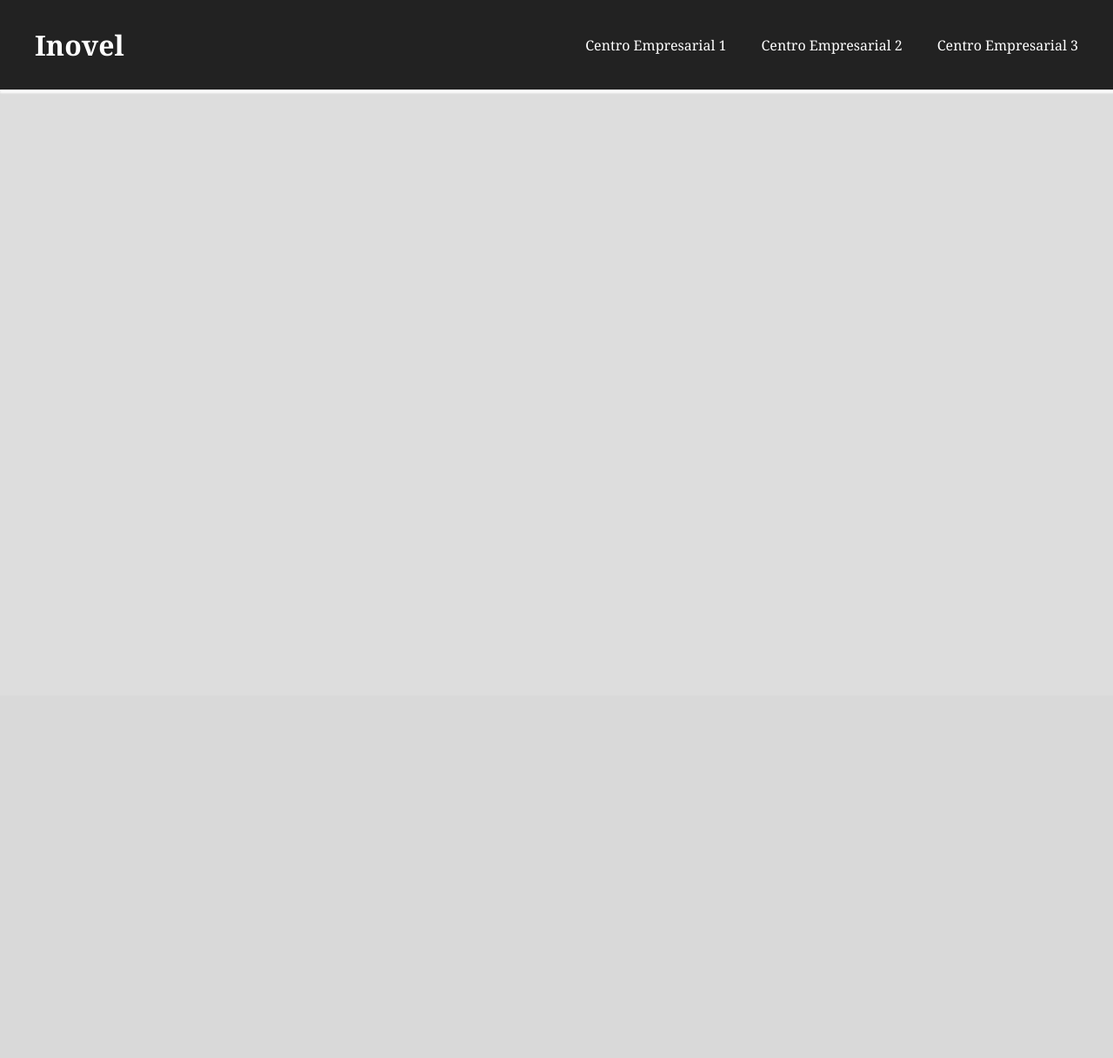
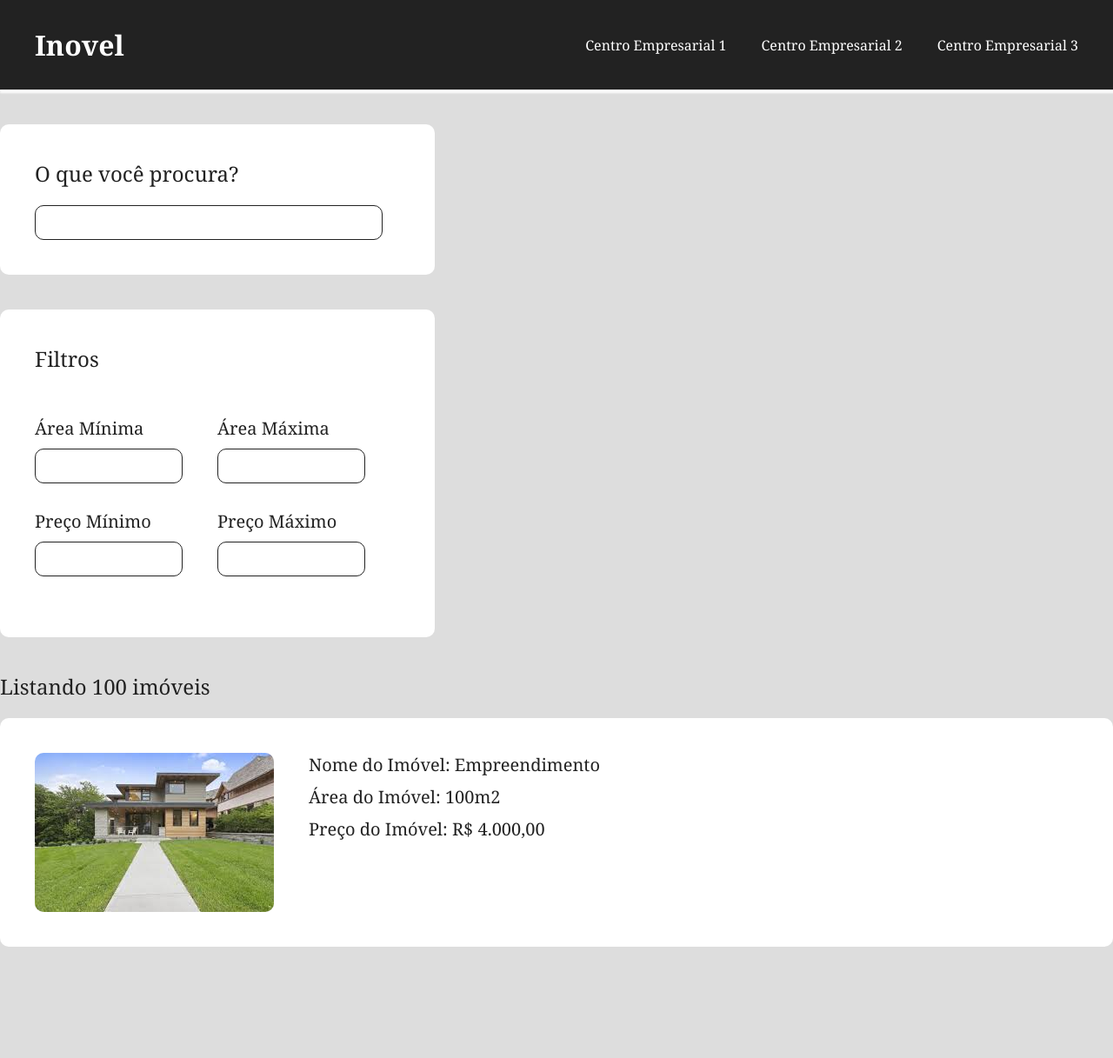
Before and after one commit to luizCosta-Serao/site-de-imoveis, a PHP site: page /site_imoveis/ in a window 1280 px wide. Shown: the whole page at 87% size. Before the commit the page ends 108 px from the top, so only its background shows below. Run offline with PHP 8.4, Linux system fonts and the light colour scheme; some libraries are stand-ins or nearby versions.

Commit message:
front end  do site de imóveis

```diff
--- a/css/style.css
+++ b/css/style.css
@@ -43,3 +43,92 @@ body {
   font-size: 16px;
   color: #fff;
 }
+
+.search1 {
+  background-color: #fff;
+  padding: 40px;
+  border-radius: 10px;
+  margin-bottom: 40px;
+  max-width: 500px;
+  margin-top: 40px;
+}
+
+.search1 h2,
+.search2 h2 {
+  color: #222;
+  padding-bottom: 10px;
+  font-weight: 400;
+  font-size: 24px;
+  margin-bottom: 10px;
+}
+
+.search2 h2 {
+  grid-column: 1 / -1;
+  margin-bottom: 40px;
+}
+
+.search1 input {
+  height: 40px;
+  border: 1px solid #222;
+  border-radius: 10px;
+  width: 400px;
+}
+
+.search2 form {
+  padding: 40px;
+  background-color: #fff;
+  border-radius: 10px;
+  margin-bottom: 40px;
+  max-width: 500px;
+  display: grid;
+  grid-template-columns: 1fr 1fr;
+}
+
+.search2 form label {
+  color: #222;
+  font-size: 20px;
+  display: block;
+  margin-bottom: 10px;
+}
+
+.search2 form input {
+  height: 40px;
+  width: 170px;
+  color: #222;
+  font-size: 20px;
+  padding-left: 8px;
+  display: block;
+  border: 1px solid #222;
+  border-radius: 10px;
+  margin-bottom: 30px;
+}
+
+.lista-imoveis {
+  margin-bottom: 128px;
+}
+
+.lista-imoveis h2 {
+  color: #222;
+  padding-bottom: 10px;
+  font-weight: 400;
+  font-size: 24px;
+  margin-bottom: 10px;
+}
+
+.single-imovel {
+  border-radius: 10px;
+  background-color: #fff;
+  padding: 40px;
+  display: flex;
+  gap: 40px;
+}
+
+.single-imovel img {
+  border-radius: 10px;
+}
+
+.single-imovel div p {
+  color: #222;
+  font-size: 20px;
+  margin-bottom: 10px;
+}
--- a/footer.php
+++ b/footer.php
@@ -1,2 +1,5 @@
+<script src="<?php echo INCLUDE_PATH_PAINEL; ?>js/jquery.js"></script>
+<script src="<?php echo INCLUDE_PATH_PAINEL; ?>js/plugins/jquery.maskMoney.js"></script>
+<script src="<?php echo INCLUDE_PATH; ?>js/index.js"></script>
 </body>
 </html>
--- a/header.php
+++ b/header.php
@@ -20,3 +20,35 @@
     </nav>
   </section>
 </header>
+
+<div class="container">
+<section class="search1">
+    <h2>O que você procura?</h2>
+    <input type="text" name="texto-busca">
+</section>
+
+<section class="search2">
+  <form action="" method="post">
+      <h2>Filtros</h2>
+      <div class="form-group">
+        <label for="area_minima">Área Mínima</label>
+        <input type="number" min="0" max="100000" step="100" name="area_minima" id="area_minima">
+      </div>
+
+      <div class="form-group">
+        <label for="area_maxima">Área Máxima</label>
+        <input type="number" min="0" max="100000" step="100" name="area_maxima" id="area_maxima">
+      </div>
+
+      <div class="form-group">
+        <label for="preco_minimo">Preço Mínimo</label>
+        <input type="text" name="preco_minimo" id="preco_minimo">
+      </div>
+
+      <div class="form-group">
+        <label for="preco_maximo">Preço Máximo</label>
+        <input type="text" name="preco_maximo" id="preco_maximo">
+      </div>
+    </form>
+  </section>
+</div>
--- /dev/null
+++ b/js/index.js
@@ -0,0 +1,5 @@
+$(function () {
+  $('#preco_minimo').maskMoney({prefix:'R$ ', allowNegative: true, thousands:'.', decimal:',', affixesStay: false});
+  $('#preco_maximo').maskMoney({prefix:'R$ ', allowNegative: true, thousands:'.', decimal:',', affixesStay: false});
+
+})
--- a/pages/home.php
+++ b/pages/home.php
@@ -0,0 +1,13 @@
+<div class="container">
+  <section class="lista-imoveis">
+    <h2>Listando 100 imóveis</h2>
+    <div class="single-imovel">
+        <img src="<?php echo INCLUDE_PATH_PAINEL ?>/uploads/668b028a4d311.jpeg" alt="">
+        <div>
+          <p>Nome do Imóvel: Empreendimento</p>
+          <p>Área do Imóvel: 100m2</p>
+          <p>Preço do Imóvel: R$ 4.000,00</p>
+        </div>
+    </div>
+  </section>
+</div>
--- a/painel/pages/visualizar-empreendimento.php
+++ b/painel/pages/visualizar-empreendimento.php
@@ -26,7 +26,7 @@
         // Obtendo valores dos inputs
         $empreendimentoId = $id;
         $nome = $_POST['nome'];
-        $preco = $_POST['preco'];
+        $preco = Painel::formatarMoeda($_POST['preco']);
         $area = $_POST['area'];
 
         // obtendo todas as imagens selecionadas
```
Also changed, not shown: classes/Painel.php (+12 -0 lines), painel/uploads/668d158354b1f.jpeg (added).
